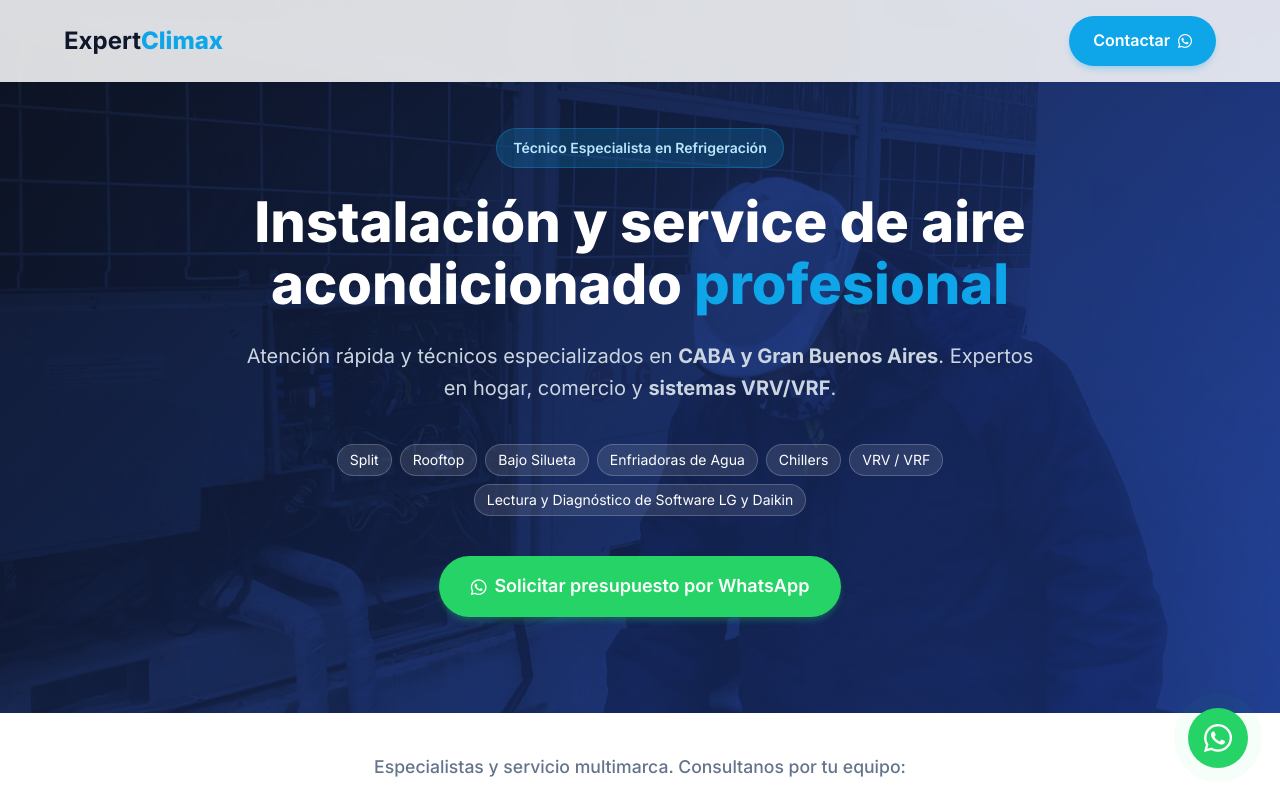
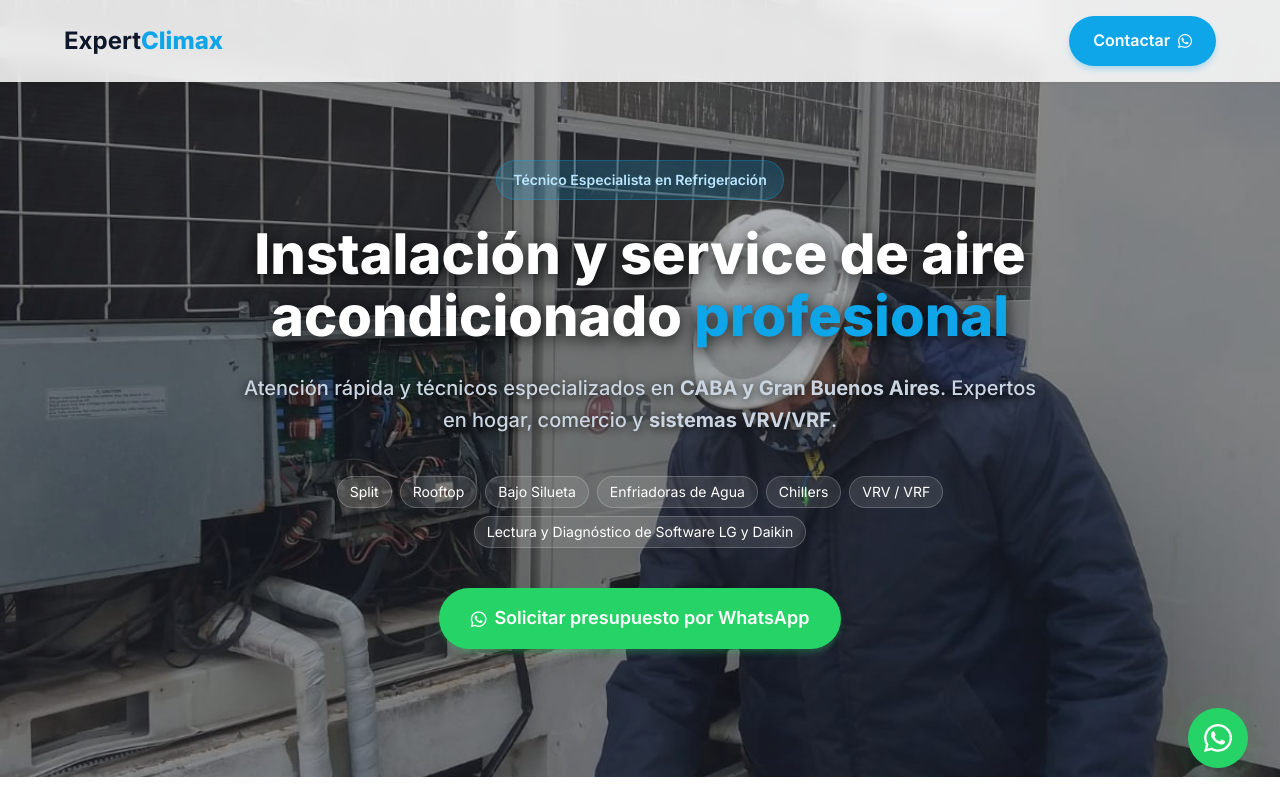
Before and after one commit to JuanColman/Expert-Climax, a plain HTML site: page index.html in a window 1280 px wide. Shown: the top 800 px of the page. Drawn offline with Linux system fonts and the light colour scheme.

Commit message:
Cambios II para celular

```diff
--- a/index.html
+++ b/index.html
@@ -192,9 +192,13 @@
 
         /* Hero Section */
         .hero {
-            padding-top: 8rem;
-            padding-bottom: 6rem;
-            background: linear-gradient(135deg, var(--secondary) 0%, #1e3a8a 100%);
+            padding-top: 10rem;
+            padding-bottom: 8rem;
+            min-height: 85vh;
+            display: flex;
+            align-items: center;
+            justify-content: center;
+            background: #0f172a;
             color: var(--white);
             position: relative;
             overflow: hidden;
@@ -210,16 +214,16 @@
             height: 100%;
             background-image: url('WhatsApp Image 2026-03-24 at 12.07.29.jpeg');
             background-size: cover;
-            background-position: center;
-            opacity: 0.35;
+            background-position: center center;
+            opacity: 0.65;
             z-index: 0;
-            mix-blend-mode: overlay;
         }
 
         .hero .container {
             position: relative;
             z-index: 1;
             max-width: 800px;
+            width: 100%;
         }
 
         .hero-badge {
@@ -239,16 +243,20 @@
             font-weight: 800;
             line-height: 1.1;
             margin-bottom: 1.5rem;
+            text-shadow: 0 4px 15px rgba(0,0,0,0.8);
         }
 
         .hero h1 span {
             color: var(--primary);
+            text-shadow: 0 4px 15px rgba(0,0,0,0.8);
         }
 
         .hero p {
             font-size: 1.25rem;
             color: #cbd5e1;
             margin-bottom: 2.5rem;
+            text-shadow: 0 2px 10px rgba(0,0,0,0.8);
+            font-weight: 500;
         }
 
         /* Services Section */
```
